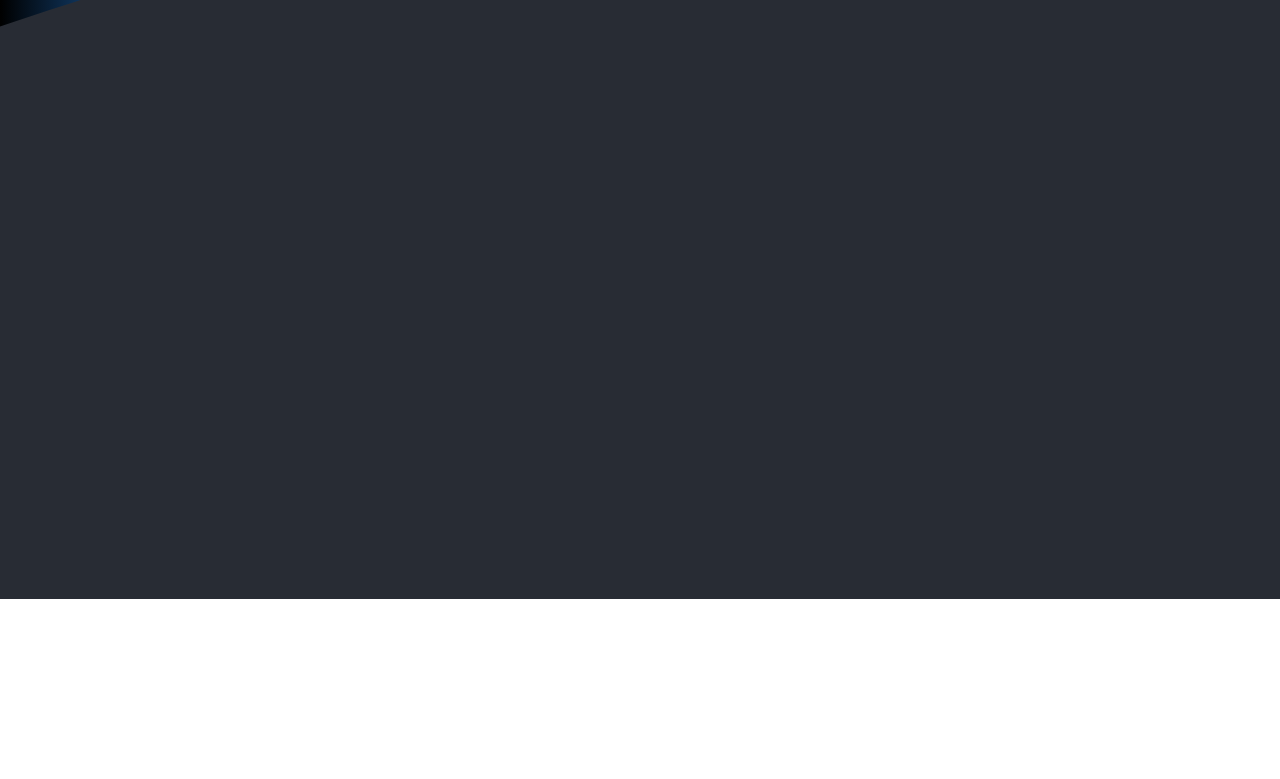
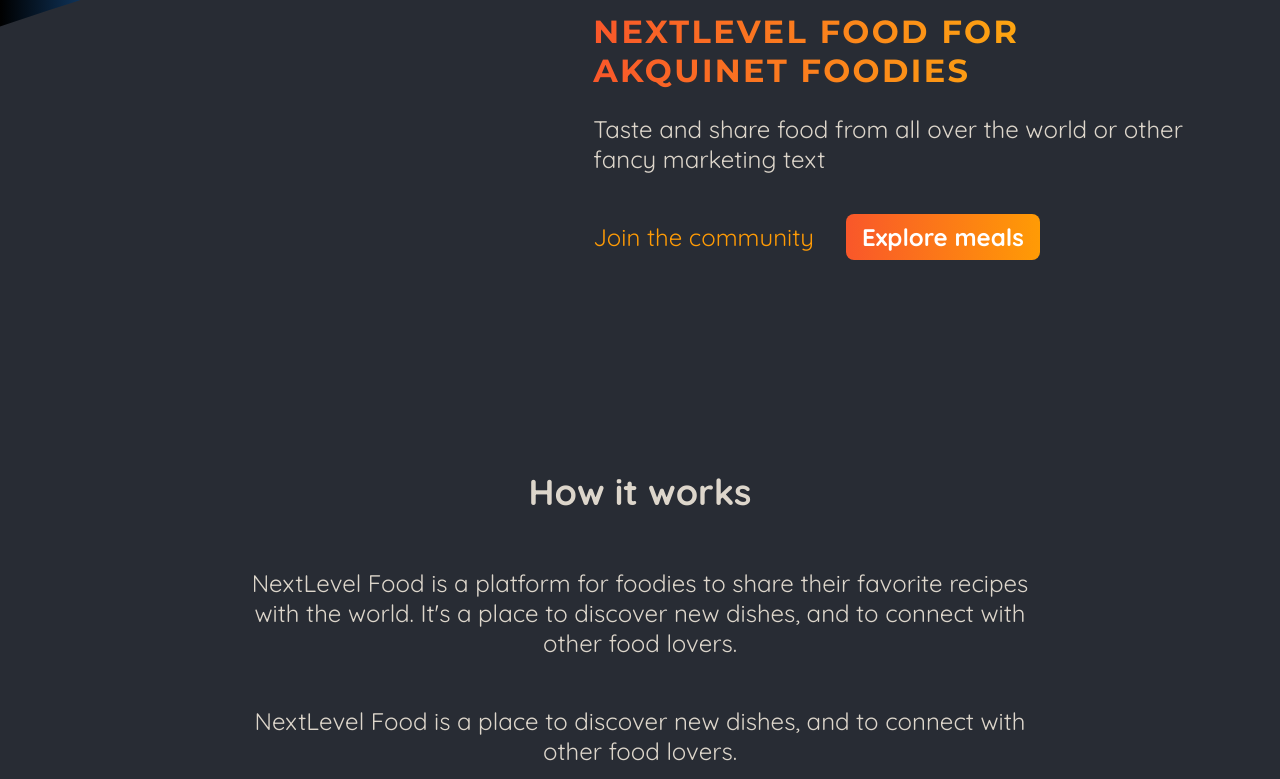
Before and after one commit to janpauldahlke/next-foodies, a Next.js app: page / in a window 1280 px wide. Shown: the part 201-980 px from the top of the page. Before the commit the page ends 800 px from the top, so only its background shows below. Built offline with nearby package versions, Linux system fonts and the light colour scheme.

Commit message:
more dummy content for frontpage

```diff
--- a/app/page.js
+++ b/app/page.js
@@ -1,9 +1,52 @@
-import Link from "next/link";
+import Link from 'next/link';
+
+import styles from './page.module.css'
 
 export default function Home() {
   return (
-    <main>
+    <>
+      <header className={styles.header}>
+        <div className={styles.slideshow}>
 
-    </main>
+        </div>
+        <div>
+          <div className={styles.hero}>
+            <h1>NextLevel food for akquinet foodies</h1>
+            <p>Taste and share food from all over the world or other fancy marketing text</p>
+          </div>
+          <div className={styles.cta}>
+            <Link href="/community">Join the community</Link>
+            <Link href="/meals">Explore meals</Link>
+          </div>
+        </div>
+      </header>
+      <main>
+        <section className={styles.section}>
+          <h2>How it works</h2>
+          <p>
+            NextLevel Food is a platform for foodies to share their favorite
+            recipes with the world. It&apos;s a place to discover new dishes, and to
+            connect with other food lovers.
+          </p>
+          <p>
+            NextLevel Food is a place to discover new dishes, and to connect
+            with other food lovers.
+          </p>
+        </section>
+
+        <section className={styles.section}>
+          <h2>Why NextLevel Food?</h2>
+          <p>
+            NextLevel Food is a platform for foodies to share their favorite
+            recipes with the world. It&apos;s a place to discover new dishes, and to
+            connect with other food lovers.
+          </p>
+          <p>
+            NextLevel Food is a place to discover new dishes, and to connect
+            with other food lovers.
+          </p>
+        </section>
+      </main>
+    </>
   );
 }
--- /dev/null
+++ b/app/page.module.css
@@ -0,0 +1,75 @@
+.header {
+  display: flex;
+  gap: 3rem;
+  margin: 3rem auto;
+  width: 90%;
+  max-width: 75rem;
+}
+
+.slideshow {
+  width: 40rem;
+  height: 25rem;
+}
+
+.hero {
+  color: #ddd6cb;
+  font-size: 1.5rem;
+}
+
+.hero h1 {
+  font-size: 2rem;
+  font-weight: bold;
+  font-family: 'Montserrat', sans-serif;
+  letter-spacing: 0.15rem;
+  text-transform: uppercase;
+  background: linear-gradient(90deg, #f9572a, #ffc905);
+  background-clip: text;
+  -webkit-background-clip: text;
+  -webkit-text-fill-color: transparent;
+}
+
+.cta {
+  font-size: 1.5rem;
+  display: flex;
+  gap: 1rem;
+}
+
+.cta a {
+  display: inline-block;
+  margin-top: 1rem;
+  padding: 0.5rem 1rem;
+  border-radius: 0.5rem;
+  background: linear-gradient(90deg, #f9572a, #ff9b05);
+  color: #ffffff;
+  font-weight: bold;
+  text-decoration: none;
+}
+
+.cta a:hover,
+.cta a:active {
+  background: linear-gradient(90deg, #fd4715, #f9b241);
+}
+
+.cta a:first-child {
+  background: transparent;
+  font-weight: normal;
+  color: #ff9b05;
+  padding-left: 0;
+}
+
+.cta a:first-child:hover,
+.cta a:first-child:active {
+  background: transparent;
+  color: #f9b241;
+}
+
+.section {
+  display: flex;
+  flex-direction: column;
+  color: #ddd6cb;
+  font-size: 1.5rem;
+  max-width: 50rem;
+  width: 90%;
+  margin: 2rem auto;
+  text-align: center;
+}
```
Also changed, not shown: 1 other file (tests, documents, lock files or other folders).
